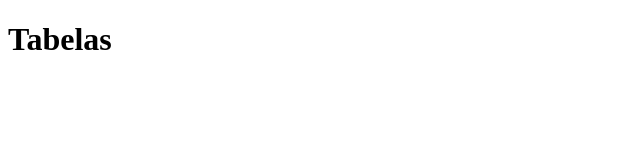
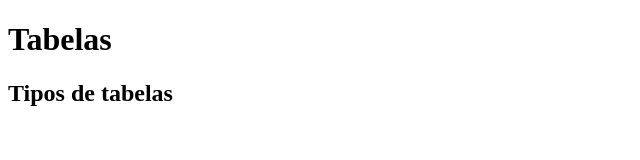
Before and after one commit to AlanPedroD/aula-tabela, a plain HTML site: page index.html in a window 1280 px wide. Shown: the whole page, without its empty margins (0-640 px from the left). Drawn offline with Linux system fonts and the light colour scheme.

Commit message:
Acrescentei um h2

```diff
--- a/index.html
+++ b/index.html
@@ -9,5 +9,6 @@
 </head>
 <body>
     <h1>Tabelas</h1>
+    <h2>Tipos de tabelas</h2>
 </body>
 </html>
```
